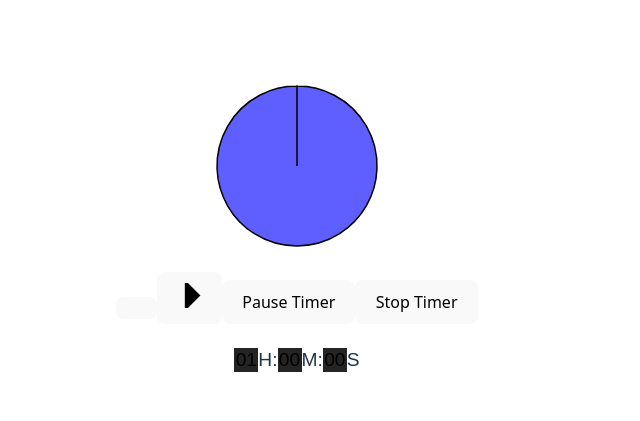
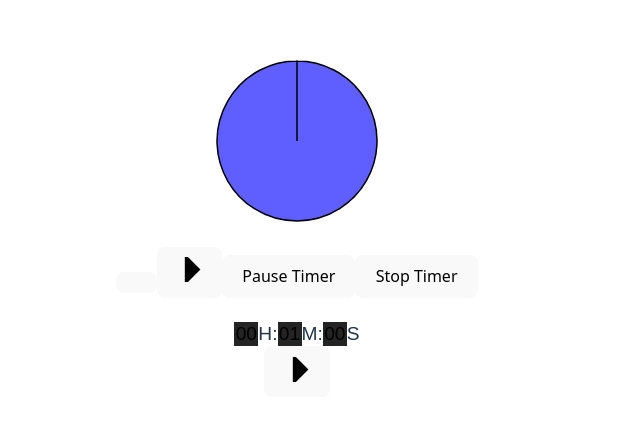
Before and after one commit to JackWanamaker/React-Time-Timer, a React (Vite) app: page / in a window 1280 px wide. Shown: the part 181-602 px from the top of the page, without its empty margins (343-983 px from the left). Built offline with nearby package versions, Linux system fonts and the light colour scheme.

Commit message:
Implemented a new play/pause button

```diff
--- a/src/App.jsx
+++ b/src/App.jsx
@@ -2,6 +2,7 @@ import { useState, useEffect, useRef } from 'react'
 import './App.css'
 import Arc from './Arc'
 import TimerInput2 from './TimerInput2'
+import StartPause from './StartPause'
 
 function App() {
   const [arcAngle, setArcAngle] = useState(359.99);
@@ -12,7 +13,7 @@ function App() {
   const [cachedTime, setCachedTime] = useState(0);
   const [isRunning, setIsRunning] = useState(false);
 
-  const [timerValue2, setTimerValue2] = useState(["01", "00", "00"]);
+  const [timerValue2, setTimerValue2] = useState(["00", "01", "00"]);
   const timerRef0 = useRef(null);
   const timerRef1 = useRef(null);
   const timerRef2 = useRef(null);
@@ -60,6 +61,20 @@ function App() {
     setArcAngle(359.99);
     setCachedTime(0);
     console.log("Stopped");
+  }
+
+  function handleStartPause() {
+    if (!isRunning) {
+      if (cachedTime == 0) {
+        startTimer();
+      }
+      else {
+        resumeTimer();
+      }
+    }
+    else {
+      pauseTimer();
+    }
   }
 
   useEffect(() => {
@@ -113,11 +128,12 @@ function App() {
           <path d="M5 16L7 16L15 8L7 -2.7818e-08L5 0L5 16Z" fill="#000000"/>
         </svg>
       </button>
-      <button onClick={pauseTimer}>Pause Timer </button>
+      <button onClick={pauseTimer}>Pause Timer</button>
       <button onClick={stopTimer}>Stop Timer</button>
       <br></br>
       <br></br>
       <TimerInput2 refs={timerRefs} ref0={timerRef0} ref1={timerRef1} ref2={timerRef2} timerValue={timerValue2} setTimerValue={setTimerValue2} caret={caret} setCaret={setCaret} canBackSpace={canBackSpace}/>
+      <StartPause isRunning={isRunning} handleStartPause = {handleStartPause}/>
     </>
   )
 }
--- /dev/null
+++ b/src/StartPause.jsx
@@ -0,0 +1,21 @@
+const StartPause = ({isRunning = false, handleStartPause}) => {
+
+    let pathData = "";
+
+    if (isRunning) {
+        pathData = "M7 1H2V15H7V1Z M14 1H9V15H14V1Z"
+    }
+    else {
+        pathData = "M5 16L7 16L15 8L7 -2.7818e-08L5 0L5 16Z"
+    }
+
+    return (
+        <button onClick={handleStartPause}>
+        <svg width="25px" height="25px" viewBox="0 0 16 16" fill="none" xmlns="http://www.w3.org/2000/svg">
+        <path d={pathData} fill="#000000"/>
+        </svg>
+        </button>
+    )
+}
+
+export default StartPause
```
